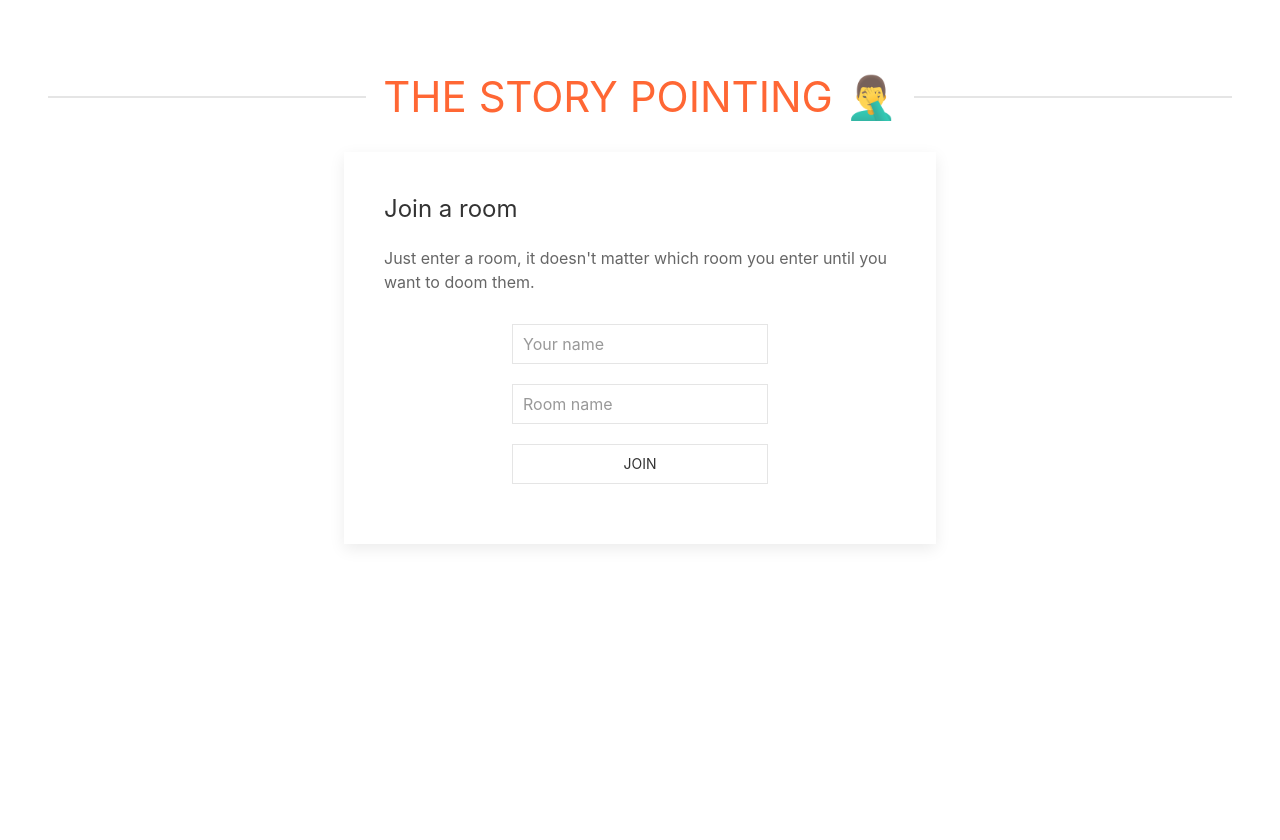
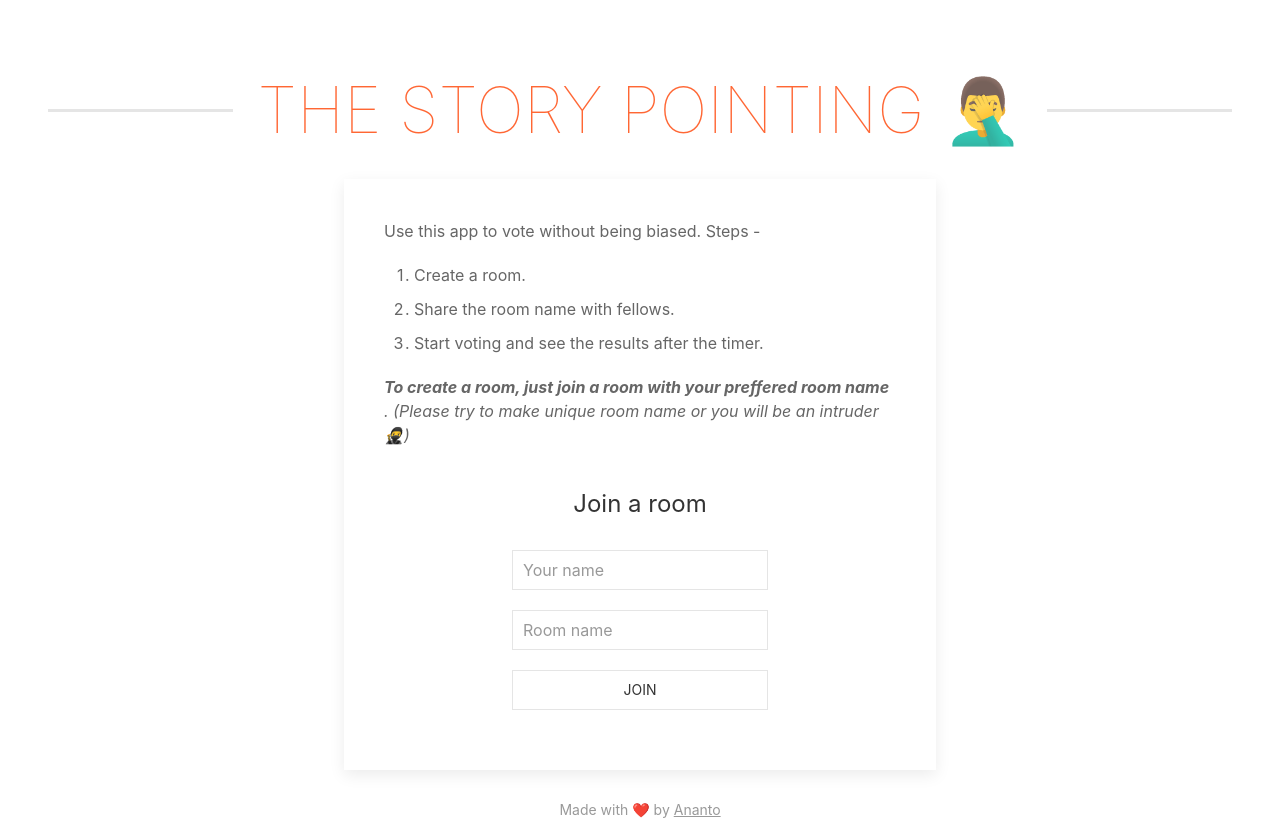
Before and after one commit to Ananto30/story-point, a Svelte app in the folder app/: page / in a window 1280 px wide. Before the commit the page ends 800 px from the top, so only its background shows below. Built offline with nearby package versions, Linux system fonts and the light colour scheme.

Commit message:
Fix texts

```diff
--- a/app/src/App.svelte
+++ b/app/src/App.svelte
@@ -1,6 +1,6 @@
 <script>
   import Room from './Room.svelte'
-  import RoomPrompt from './RoomPrompt.svelte'
+  import RoomJoin from './RoomJoin.svelte'
   let room
   let name
   let socket
@@ -10,8 +10,8 @@
   h1 {
     color: #ff4000cb;
     text-transform: uppercase;
-    /* font-size: 4em; */
-    /* font-weight: 100; */
+    font-size: 4em;
+    font-weight: 100;
   }
 </style>
 
@@ -22,9 +22,15 @@
   </h1>
 
   {#if !room}
-    <RoomPrompt bind:room bind:name bind:socket />
+    <RoomJoin bind:room bind:name bind:socket />
   {:else}
     <Room bind:room bind:name bind:socket />
   {/if}
 
+  <p class="uk-text-center uk-text-meta uk-margin-bottom">
+    Made with ❤️ by
+    <u>
+      <a href="https://github.com/Ananto30">Ananto</a>
+    </u>
+  </p>
 </div>
--- a/app/src/Pointing.svelte
+++ b/app/src/Pointing.svelte
@@ -176,7 +176,6 @@
   <form>
     <div id="form-wrapper">
       <form>
-        <!-- <h1 id="form-title">Select Debt Amount</h1> -->
         <div id="debt-amount-slider">
           {#each optionMapper[$roomConfig.pointingSystem] as p, i}
             <input
@@ -193,3 +192,13 @@
     </div>
   </form>
 </div>
+<br />
+<br />
+<p class="uk-text-center uk-text-meta">
+  <i>
+    **This radio styling is copied from
+    <u>
+      <a href="https://codepen.io/brandonmcconnell/pen/Zqjdmg">here</a>
+    </u>
+  </i>
+</p>
--- a/app/src/RoomPrompt.svelte
+++ b/app/src/RoomJoin.svelte
@@ -15,12 +15,19 @@
 
 <div
   class="uk-card uk-card-default uk-card-body uk-width-1-2@m uk-align-center">
-  <h3 class="uk-card-title">Join a room</h3>
+  <p>Use this app to vote without being biased. Steps -</p>
+  <ul class="uk-list uk-list-decimal">
+    <li>Create a room.</li>
+    <li>Share the room name with fellows.</li>
+    <li>Start voting and see the results after the timer.</li>
+  </ul>
   <p>
-    Just enter a room, it doesn't matter which room you enter until you want to
-    doom them.
+    <i>
+      <b>To create a room, just join a room with your preffered room name</b>
+      . (Please try to make unique room name or you will be an intruder 🥷)
+    </i>
   </p>
-
+  <h3 class="uk-card-title uk-text-center">Join a room</h3>
   <div class="uk-width-1-2@l uk-align-center">
     <form>
       <div class="uk-margin">
```
